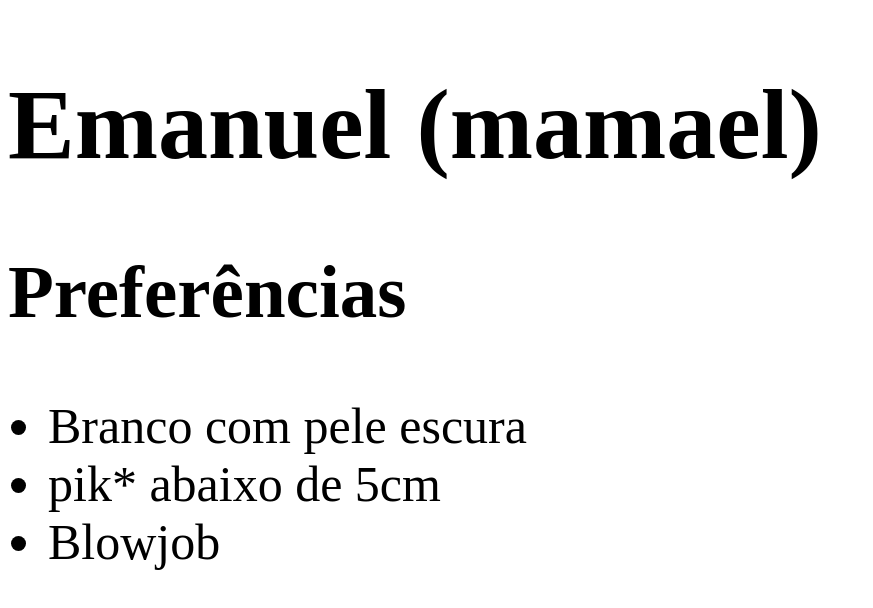
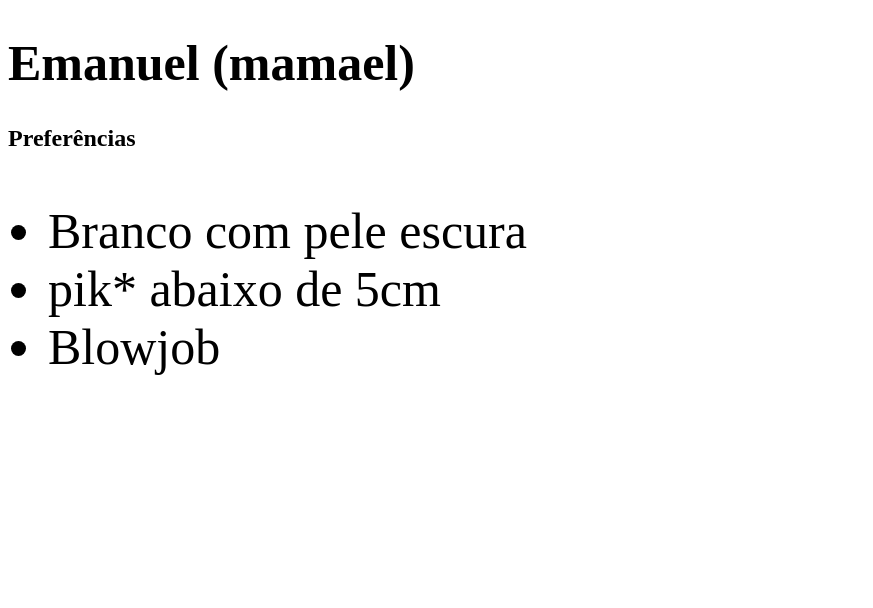
Before and after one commit to matheus596/pnt, a plain HTML site: page e.html in a window 1280 px wide. Shown: the whole page, without its empty margins (0-873 px from the left). Drawn offline with Linux system fonts and the light colour scheme.

Commit message:
Update e.html

```diff
--- a/e.html
+++ b/e.html
@@ -2,7 +2,10 @@
 <html lang="pt">
 <head>
     <style>
-        body{
+        h1{
+        font-size: 50px;
+        }
+        Ul{
         font-size: 50px;
         }
     </style>
```
